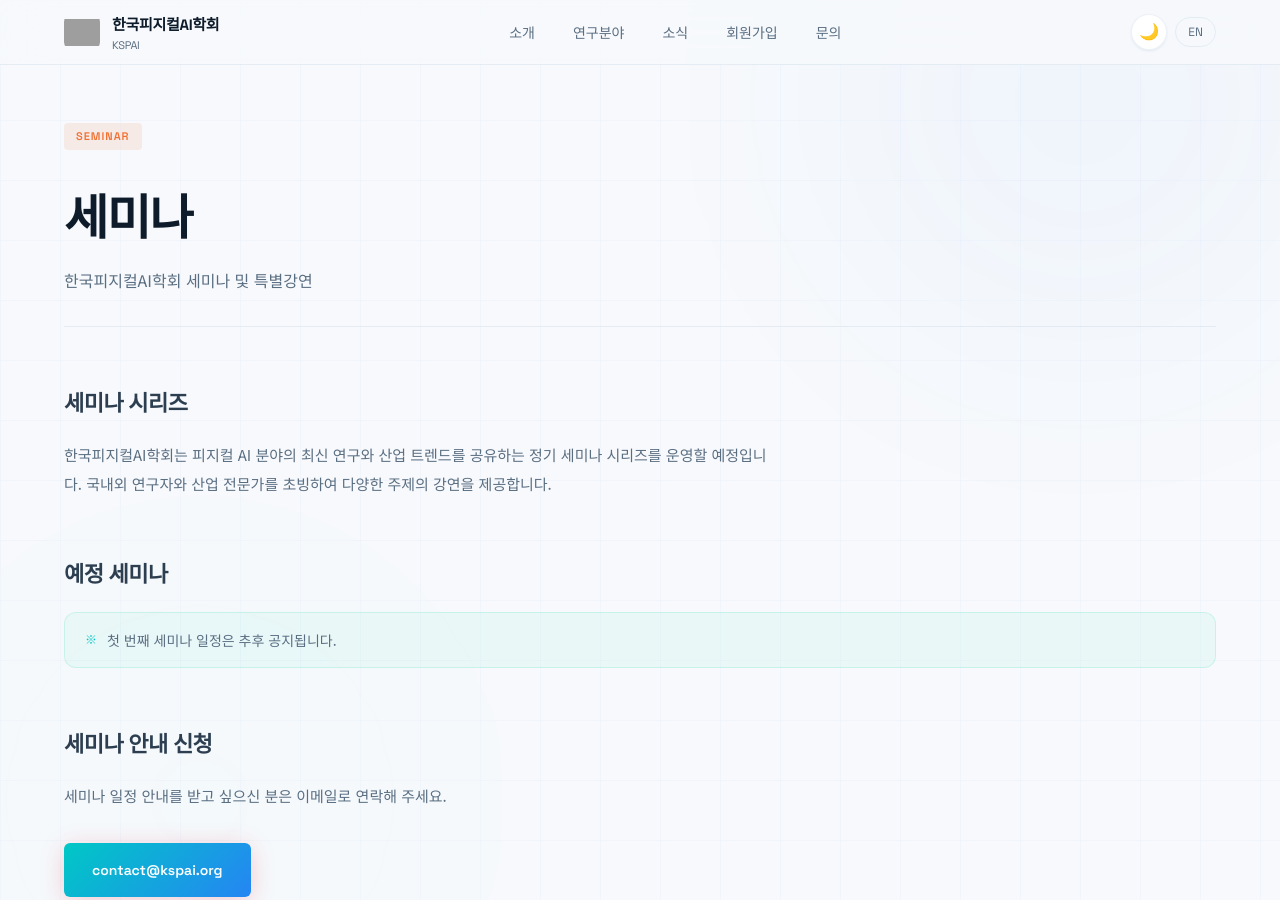
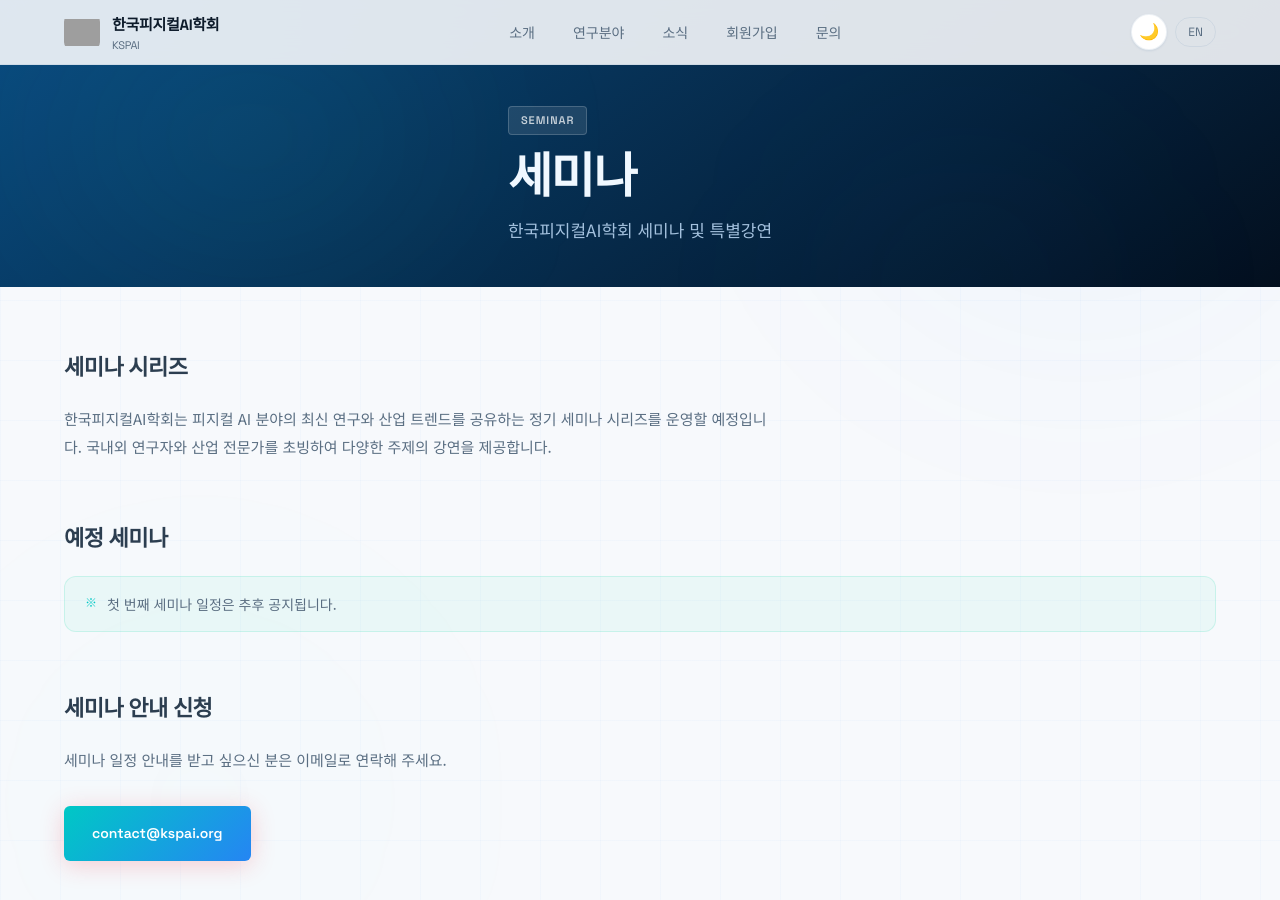
Before and after one commit to aaron-kr/kspai.org, a Jekyll site: the page built from pages/seminars.md, in a window 1280 px wide and 900 px high. Built offline with Jekyll 4.4.1, drawn with Linux system fonts in a browser that asks for light colours; some web fonts are replaced; grey boxes are pictures that could not be loaded.

Commit message:
Add page hero

```diff
--- /dev/null
+++ b/_includes/page-hero.html
@@ -0,0 +1,29 @@
+<div class="page-hero" {% if page.hero_image %}style="--hero-bg-image: url('{{ page.hero_image }}')"{% endif %}>
+  <!-- Reuse the same warm glow blobs from the main hero -->
+  <div class="hero-bg-warm-1"></div>
+  <div class="hero-bg-warm-2"></div>
+
+  <div class="container">
+    <div class="page-hero-inner">
+
+      {% if page.tag_class %}
+      <span class="news-tag {{ page.tag_class }} en page-hero-tag">
+        {{ page.label_en }}
+      </span>
+      {% endif %}
+
+      <h1 class="page-hero-title">
+        <span data-lang="ko">{{ page.title_ko | default: page.title }}</span>
+        <span data-lang="en">{{ page.title_en | default: page.title }}</span>
+      </h1>
+
+      {% if page.subtitle_ko %}
+      <p class="page-hero-subtitle">
+        <span data-lang="ko">{{ page.subtitle_ko }}</span>
+        <span data-lang="en">{{ page.subtitle_en }}</span>
+      </p>
+      {% endif %}
+
+    </div>
+  </div>
+</div>
--- a/_layouts/page.html
+++ b/_layouts/page.html
@@ -1,9 +1,16 @@
 ---
 layout: default
 ---
-<article class="page-article">
+
+{% if page.show_hero != false %}
+  {% include page-hero.html %}
+{% endif %}
+
+<article class="page-article {% if page.show_hero != false %}page-article--has-hero{% endif %}">
   <div class="container">
 
+    {% unless page.show_hero != false %}
+    <!-- Fallback header when hero is disabled -->
     <div class="page-header">
       {% if page.tag_class %}
       <span class="news-tag {{ page.tag_class }} en">{{ page.label_en }}</span>
@@ -19,13 +26,16 @@ layout: default
       </p>
       {% endif %}
     </div>
+    {% endunless %}
 
     <div class="page-body">
       {{ content }}
     </div>
 
     <div class="page-back">
-      <a href="{{ '/' | relative_url }}" class="btn btn-outline">← <span data-lang="ko">홈으로</span><span data-lang="en">Back to Home</span></a>
+      <a href="{{ '/' | relative_url }}" class="btn btn-outline">
+        ← <span data-lang="ko">홈으로</span><span data-lang="en">Back to Home</span>
+      </a>
     </div>
 
   </div>
--- a/assets/css/style.scss
+++ b/assets/css/style.scss
@@ -1446,3 +1446,99 @@ footer {
   .contact-card    { padding: 28px 24px; }
   .join-step       { flex-direction: column; gap: 8px; }
 }
+
+/* ═══════════════════════════════════════════════════════════════
+   PAGE HERO (mini)
+   APPEND to the end of assets/css/style.scss
+
+   Reuses all --hero-* CSS variables from the main hero.
+   No new color/font values needed — just height and layout tweaks.
+   ═══════════════════════════════════════════════════════════════ */
+
+/* ── Container ── */
+.page-hero {
+  position: relative;
+  z-index: 1;
+  padding-top: 64px;             /* clear fixed nav */
+  overflow: hidden;
+
+  /* Same gradient as main hero — all variables already defined */
+  background:
+    var(--hero-bg-image, none),
+    linear-gradient(145deg, var(--hero-bg-from) 0%, var(--hero-bg-to) 100%);
+  background-size: cover, cover;
+  background-position: center, center;
+
+  /* Height: much shorter than the full hero */
+  min-height: clamp(180px, 28vh, 300px);
+
+  display: flex;
+  align-items: flex-end;         /* content sits at the bottom of the band */
+}
+
+/* Reuse the warm glow blobs — same classes, same CSS */
+/* (hero-bg-warm-1 and hero-bg-warm-2 rules already exist — no change needed) */
+
+/* ── Inner layout ── */
+.page-hero-inner {
+  padding: 40px 0 44px;
+  position: relative;
+  z-index: 1;
+  max-width: 760px;              /* don't let titles stretch too wide */
+}
+
+/* ── Tag (ANNOUNCEMENT / EVENT / etc.) ── */
+.page-hero-tag {
+  margin-bottom: 14px;
+  /* Override tag colors for legibility on dark hero background */
+  background: rgba(255,255,255,0.10) !important;
+  color: rgba(255,255,255,0.75)  !important;
+  border: 1px solid rgba(255,255,255,0.18);
+}
+
+/* ── Title ── */
+.page-hero-title {
+  font-family: var(--font-title-en);
+  font-size: clamp(28px, 4vw, 48px);
+  font-weight: 800;
+  letter-spacing: -1.5px;
+  line-height: 1.15;
+  color: var(--hero-text);
+  margin: 0 0 12px;
+}
+
+/* ── Subtitle ── */
+.page-hero-subtitle {
+  font-size: clamp(14px, 1.6vw, 17px);
+  color: var(--hero-text-sub);
+  line-height: 1.6;
+  max-width: 600px;
+  margin: 0;
+}
+
+/* ── Adjust page-article spacing when hero is present ──
+   Without hero the article has top padding for the fixed nav.
+   With hero it doesn't need that — the hero already cleared the nav. */
+.page-article {
+  padding: 120px 0 80px;        /* default: no hero */
+}
+.page-article--has-hero {
+  padding: 60px 0 80px;         /* hero handles the top spacing */
+}
+
+/* ── Responsive ── */
+@media (max-width: 640px) {
+  .page-hero {
+    min-height: clamp(160px, 26vh, 240px);
+    align-items: flex-end;
+  }
+  .page-hero-inner {
+    padding: 32px 0 36px;
+  }
+  .page-hero-title {
+    letter-spacing: -1px;
+  }
+  .page-article--has-hero {
+    padding: 40px 0 60px;
+  }
+}
```
Also changed, not shown: PAGE-HERO-GUIDE.md (added, +47 -0 lines).
